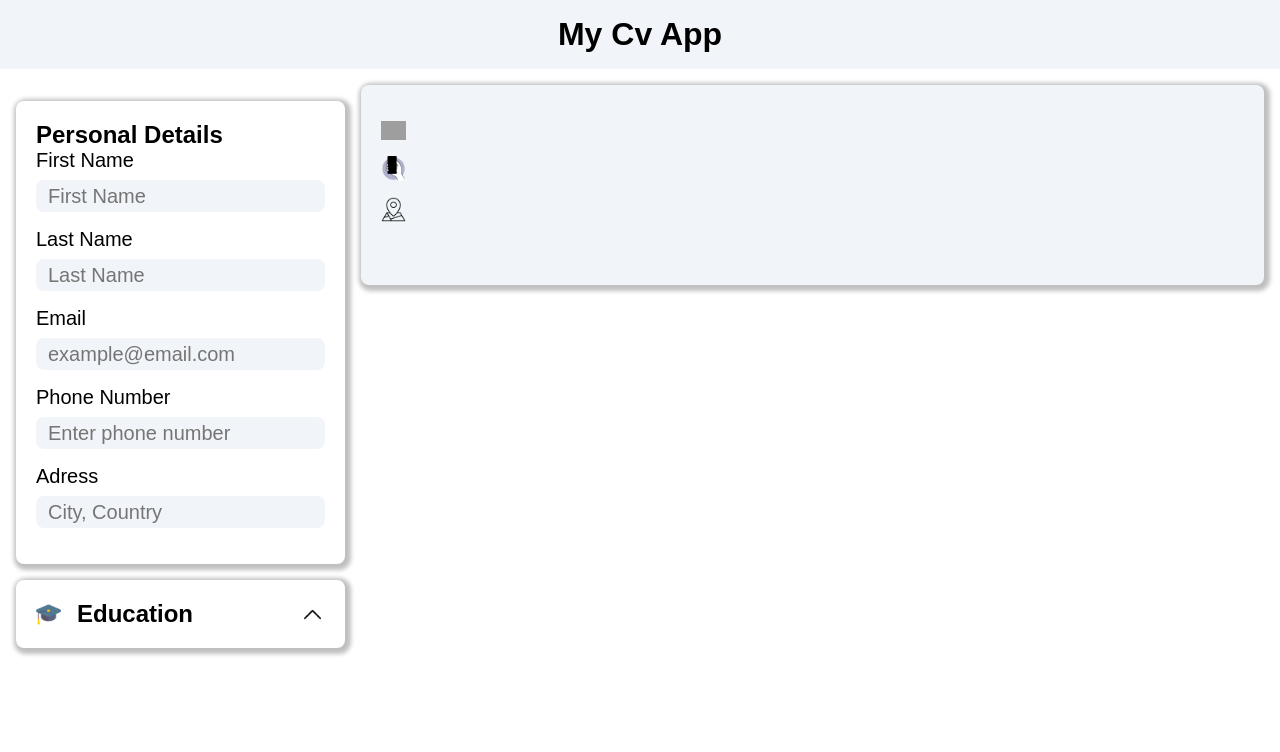
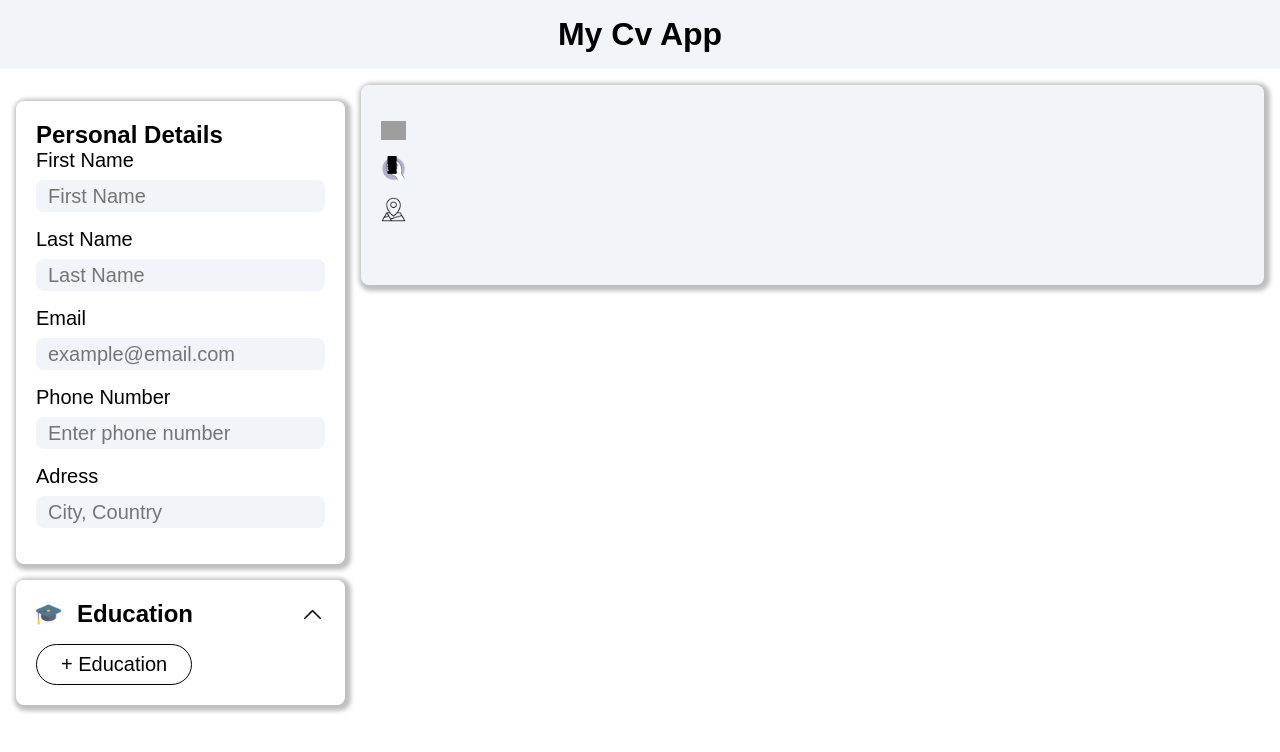
Before and after one commit to Medido1/The-OdinProject-CV-Application, a React (Vite) app: page / in a window 1280 px wide. Shown: the top 752 px of the page. Built offline with nearby package versions, Linux system fonts and the light colour scheme; grey boxes are pictures that could not be loaded.

Commit message:
Style add education button

```diff
--- a/src/components/EducationInput.jsx
+++ b/src/components/EducationInput.jsx
@@ -18,6 +18,7 @@ export default function EducationInput() {
         onClick={handleShowForm}
         />
       </h2>
+      <button className='btn add'>+ Education</button>
     </form>
   )
 }
--- a/src/index.css
+++ b/src/index.css
@@ -83,3 +83,19 @@ body {
   margin-left: auto;
   cursor: pointer;
 }
+
+.btn.add {
+  cursor: pointer;
+  padding: .5rem 1.5rem;
+  font-size: 1.25rem;
+  background: transparent;
+  border: 1px solid;
+  border-radius: 100vmax;
+  align-self: center;
+  transition: transform 250ms ease-in-out;
+  margin-top: 1rem;
+}
+
+.btn.add:hover {
+  transform: scale(1.1);
+}
```
